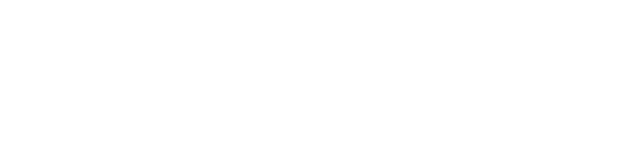
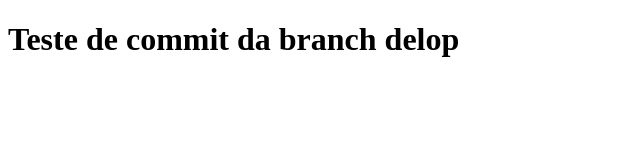
Before and after one commit to KinzeTheNumber/secom2024, a plain HTML site: page index.html in a window 1280 px wide. Shown: the whole page, without its empty margins (0-640 px from the left). Drawn offline with Linux system fonts and the light colour scheme.

Commit message:
Primeira alteração em develop

```diff
--- a/index.html
+++ b/index.html
@@ -4,11 +4,11 @@
 <head>
     <meta charset="UTF-8">
     <meta name="viewport" content="width=device-width, initial-scale=1.0">
-    <title>Document</title>
+    <title>Teste Commit</title>
 </head>
 
 <body>
-
+    <h1>Teste de commit da branch delop</h1>
 </body>
 
 </html>
```
